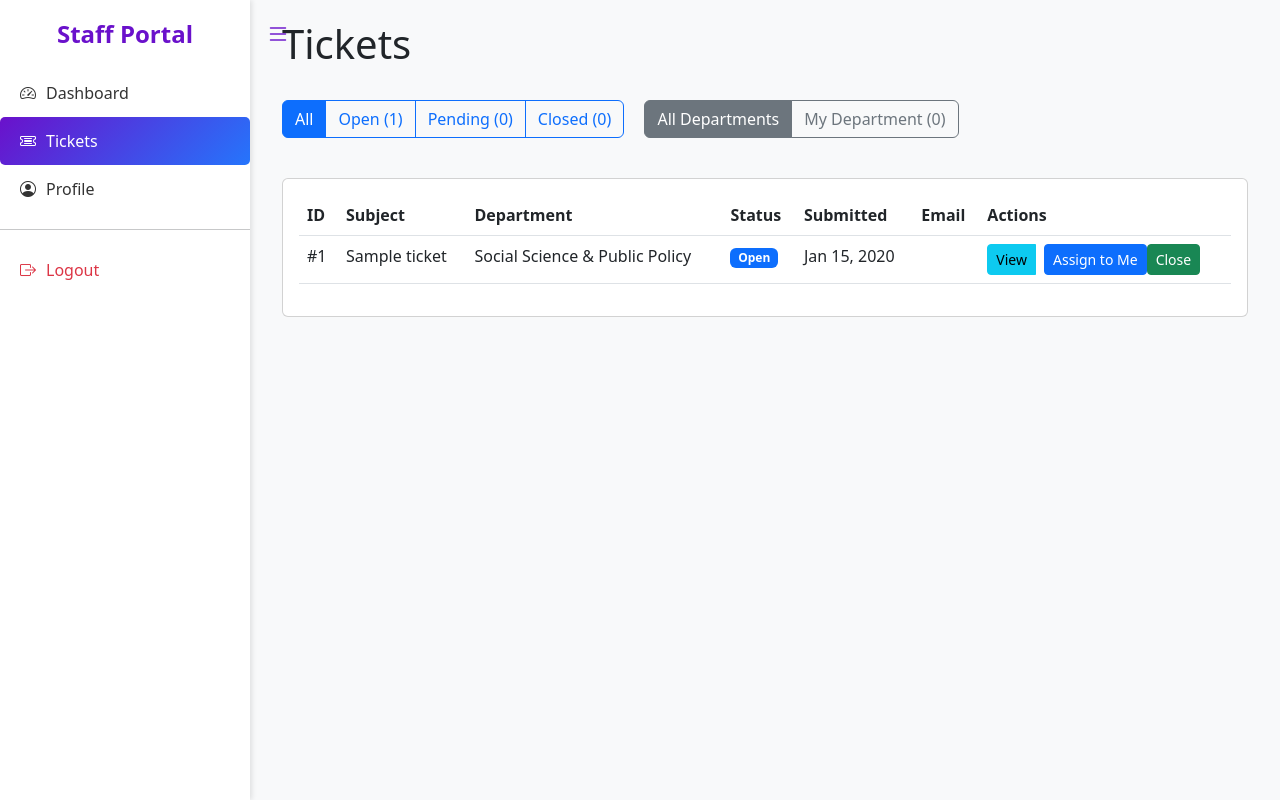
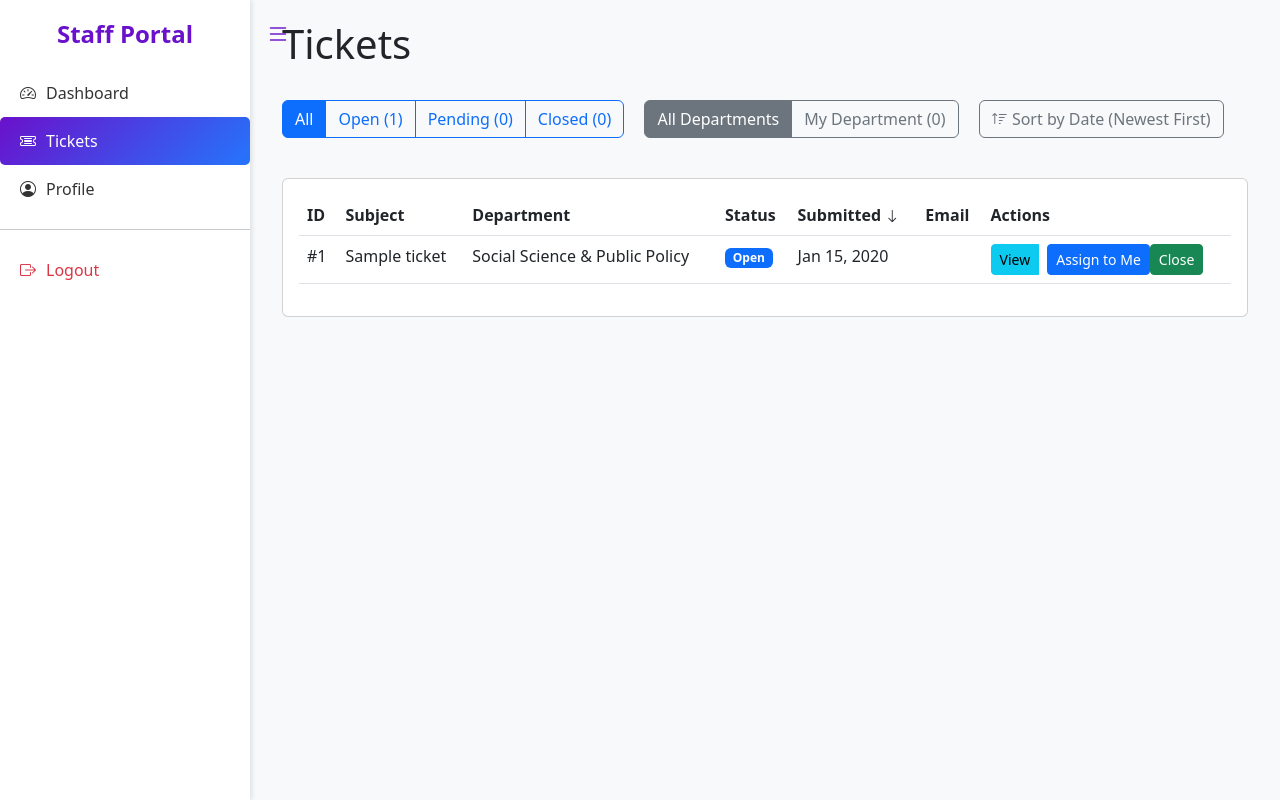
Before and after one commit to doo78/ticketing-system, a Django app: page /staff/tickets/ in a window 1280 px wide. Run offline with Django 5.2, Linux system fonts and the light colour scheme; a user stored in the database is signed in; tables that the repository leaves empty hold one stand-in row (values such as "Sample post").

Commit message:
Update Staff Ticket List

```diff
--- /dev/null
+++ b/ticket/templates/staff/_close_ticket_modal.html
@@ -0,0 +1,43 @@
+<!-- Close Ticket Confirmation Modal -->
+<div class="modal fade" id="closeTicketModal" tabindex="-1" aria-labelledby="closeTicketModalLabel" aria-hidden="true">
+    <div class="modal-dialog modal-dialog-centered">
+        <div class="modal-content">
+            <div class="modal-header">
+                <h5 class="modal-title" id="closeTicketModalLabel">
+                    <i class="bi bi-exclamation-triangle-fill text-warning me-2"></i>
+                    Close Ticket Confirmation
+                </h5>
+                <button type="button" class="btn-close" data-bs-dismiss="modal" aria-label="Close"></button>
+            </div>
+            <div class="modal-body">
+                <!-- This content will be dynamically set based on whether there are messages -->
+                <div id="noMessagesWarning" class="d-none">
+                    <div class="alert alert-warning">
+                        <i class="bi bi-exclamation-circle-fill me-2"></i>
+                        <strong>Warning:</strong> This ticket has no responses.
+                    </div>
+                    <p class="text-muted mb-0">
+                        Are you sure you want to close this ticket without responding to the student?
+                        This may affect the quality of service metrics.
+                    </p>
+                </div>
+                <div id="hasMessagesConfirm" class="d-none">
+                    <p class="mb-0">
+                        Are you sure you want to close this ticket?
+                        This action cannot be undone.
+                    </p>
+                </div>
+            </div>
+            <div class="modal-footer">
+                <button type="button" class="btn btn-secondary" data-bs-dismiss="modal">
+                    <i class="bi bi-x-circle me-1"></i>
+                    Cancel
+                </button>
+                <button type="button" class="btn btn-success" id="confirmCloseTicket">
+                    <i class="bi bi-check-circle me-1"></i>
+                    Close Ticket
+                </button>
+            </div>
+        </div>
+    </div>
+</div>
--- a/ticket/templates/staff/staff_ticket_list.html
+++ b/ticket/templates/staff/staff_ticket_list.html
@@ -13,29 +13,38 @@
         <div class="col">
             <!-- Ticket Status Filter -->
             <div class="btn-group mb-3 me-3" role="group" aria-label="Ticket status filter">
-                <a href="?status=all{% if department_filter != 'all' %}&department_filter={{ department_filter }}{% endif %}" class="btn btn-outline-primary {% if status == 'all' %}active{% endif %}">
+                <a href="?status=all{% if department_filter != 'all' %}&department_filter={{ department_filter }}{% endif %}{% if sort_order != 'desc' %}&sort_order={{ sort_order }}{% endif %}" class="btn btn-outline-primary {% if status == 'all' %}active{% endif %}">
                     All
                 </a>
-                <a href="?status=open{% if department_filter != 'all' %}&department_filter={{ department_filter }}{% endif %}" class="btn btn-outline-primary {% if status == 'open' %}active{% endif %}">
+                <a href="?status=open{% if department_filter != 'all' %}&department_filter={{ department_filter }}{% endif %}{% if sort_order != 'desc' %}&sort_order={{ sort_order }}{% endif %}" class="btn btn-outline-primary {% if status == 'open' %}active{% endif %}">
                     Open ({{ open_count }})
                 </a>
-                <a href="?status=pending{% if department_filter != 'all' %}&department_filter={{ department_filter }}{% endif %}" class="btn btn-outline-primary {% if status == 'pending' %}active{% endif %}">
+                <a href="?status=pending{% if department_filter != 'all' %}&department_filter={{ department_filter }}{% endif %}{% if sort_order != 'desc' %}&sort_order={{ sort_order }}{% endif %}" class="btn btn-outline-primary {% if status == 'pending' %}active{% endif %}">
                     Pending ({{ pending_count }})
                 </a>
-                <a href="?status=closed{% if department_filter != 'all' %}&department_filter={{ department_filter }}{% endif %}" class="btn btn-outline-primary {% if status == 'closed' %}active{% endif %}">
+                <a href="?status=closed{% if department_filter != 'all' %}&department_filter={{ department_filter }}{% endif %}{% if sort_order != 'desc' %}&sort_order={{ sort_order }}{% endif %}" class="btn btn-outline-primary {% if status == 'closed' %}active{% endif %}">
                     Closed ({{ closed_count }})
                 </a>
             </div>
 
             <!-- Department Filter -->
-            <div class="btn-group mb-3" role="group" aria-label="Department filter">
-                <a href="?department_filter=all{% if status != 'all' %}&status={{ status }}{% endif %}"
+            <div class="btn-group mb-3 me-3" role="group" aria-label="Department filter">
+                <a href="?department_filter=all{% if status != 'all' %}&status={{ status }}{% endif %}{% if sort_order != 'desc' %}&sort_order={{ sort_order }}{% endif %}"
                    class="btn btn-outline-secondary {% if department_filter == 'all' %}active{% endif %}">
                     All Departments
                 </a>
-                <a href="?department_filter=mine{% if status != 'all' %}&status={{ status }}{% endif %}"
+                <a href="?department_filter=mine{% if status != 'all' %}&status={{ status }}{% endif %}{% if sort_order != 'desc' %}&sort_order={{ sort_order }}{% endif %}"
                    class="btn btn-outline-secondary {% if department_filter == 'mine' %}active{% endif %}">
                     My Department ({{ my_department_count }})
+                </a>
+            </div>
+
+            <!-- Sort Order Filter -->
+            <div class="btn-group mb-3" role="group" aria-label="Sort order">
+                <a href="?{% if status != 'all' %}status={{ status }}&{% endif %}{% if department_filter != 'all' %}department_filter={{ department_filter }}&{% endif %}sort_order={% if sort_order == 'asc' %}desc{% else %}asc{% endif %}"
+                   class="btn btn-outline-secondary">
+                    <i class="bi {% if sort_order == 'asc' %}bi-sort-down{% else %}bi-sort-up{% endif %}"></i>
+                    Sort by Date {% if sort_order == 'asc' %}(Oldest First){% else %}(Newest First){% endif %}
                 </a>
             </div>
         </div>
@@ -51,7 +60,10 @@
                         <th>Subject</th>
                         <th>Department</th>
                         <th>Status</th>
-                        <th>Submitted</th>
+                        <th>
+                            Submitted
+                            <i class="bi {% if sort_order == 'asc' %}bi-arrow-up{% else %}bi-arrow-down{% endif %} small"></i>
+                        </th>
                         <th>Email</th>
                         {% if status == 'closed' %}
                         <th>Rating</th>
@@ -100,6 +112,7 @@
                                     <!-- Add hidden inputs to preserve filter state -->
                                     <input type="hidden" name="status_filter" value="{{ status }}">
                                     <input type="hidden" name="department_filter" value="{{ department_filter }}">
+                                    <input type="hidden" name="sort_order" value="{{ sort_order }}">
                                     <button type="submit" name="action" value="assign" class="btn btn-sm btn-primary">
                                         Assign to Me
                                     </button>
@@ -107,12 +120,14 @@
                                 {% endif %}
 
                                 {% if ticket.status != 'closed' and ticket.assigned_staff == request.user.staff %}
-                                <form method="post" action="{% url 'manage_ticket' ticket.id %}" class="d-inline">
+                                <form method="post" action="{% url 'manage_ticket' ticket.id %}" class="d-inline close-ticket-form">
                                     {% csrf_token %}
                                     <!-- Add hidden inputs to preserve filter state -->
                                     <input type="hidden" name="status_filter" value="{{ status }}">
                                     <input type="hidden" name="department_filter" value="{{ department_filter }}">
-                                    <button type="submit" name="action" value="close" class="btn btn-sm btn-success">
+                                    <input type="hidden" name="sort_order" value="{{ sort_order }}">
+                                    <input type="hidden" name="has_messages" value="{% if ticket.messages.all %}True{% else %}False{% endif %}">
+                                    <button type="submit" name="action" value="close" class="btn btn-sm btn-success close-ticket-btn">
                                         Close
                                     </button>
                                 </form>
@@ -130,4 +145,48 @@
         </div>
     </div>
 </div>
+
+{% include 'staff/_close_ticket_modal.html' %}
+
+<!-- Add JavaScript directly here -->
+<script>
+document.addEventListener('DOMContentLoaded', function() {
+    const closeForms = document.querySelectorAll('.close-ticket-form');
+    const modal = new bootstrap.Modal(document.getElementById('closeTicketModal'));
+    let currentForm = null;
+
+    closeForms.forEach(form => {
+        form.addEventListener('submit', function(e) {
+            e.preventDefault();
+            currentForm = form;
+
+            const hasMessages = form.querySelector('input[name="has_messages"]').value === 'True';
+            const noMessagesWarning = document.getElementById('noMessagesWarning');
+            const hasMessagesConfirm = document.getElementById('hasMessagesConfirm');
+
+            // Show/hide appropriate message
+            noMessagesWarning.classList.toggle('d-none', hasMessages);
+            hasMessagesConfirm.classList.toggle('d-none', !hasMessages);
+
+            // Show the modal
+            modal.show();
+        });
+    });
+
+    // Handle confirm button click
+    document.getElementById('confirmCloseTicket').addEventListener('click', function() {
+        if (currentForm) {
+            // Create a hidden input for the action
+            const actionInput = document.createElement('input');
+            actionInput.type = 'hidden';
+            actionInput.name = 'action';
+            actionInput.value = 'close';
+            currentForm.appendChild(actionInput);
+
+            modal.hide();
+            currentForm.submit();
+        }
+    });
+});
+</script>
 {% endblock %}
--- a/ticket/views.py
+++ b/ticket/views.py
@@ -324,14 +324,23 @@ class DashboardView(LoginRequiredMixin, View):
         student = request.user.student
         name = request.user.preferred_name if request.user.preferred_name else request.user.first_name
 
+        # Get sort order parameter
+        sort_order = request.GET.get('sort_order', 'desc')  # Default to descending (newest first)
+
+        # Determine the Django ORM ordering parameter based on sort_order
+        order_by_param = '-date_submitted' if sort_order == 'desc' else 'date_submitted'
+
         # Get tickets by status
-        open_tickets = Ticket.objects.filter(student=student, status='open').order_by('-date_submitted')
-        pending_tickets = Ticket.objects.filter(student=student, status='pending').order_by('-date_submitted')
-        closed_tickets = Ticket.objects.filter(student=student, status='closed').order_by('-date_submitted')
+        open_tickets = Ticket.objects.filter(student=student, status='open').order_by(order_by_param)
+        pending_tickets = Ticket.objects.filter(student=student, status='pending').order_by(order_by_param)
+        closed_tickets = Ticket.objects.filter(student=student, status='closed').order_by(order_by_param)
 
         # For display purposes, we show both open and pending tickets in the active section
         active_tickets = list(open_tickets) + list(pending_tickets)
-        active_tickets.sort(key=lambda x: x.date_submitted, reverse=True)
+        if sort_order == 'desc':
+            active_tickets.sort(key=lambda x: x.date_submitted, reverse=True)
+        else:
+            active_tickets.sort(key=lambda x: x.date_submitted)
 
         context = {
             'student_name': name,
@@ -339,6 +348,7 @@ class DashboardView(LoginRequiredMixin, View):
             'pending_tickets': pending_tickets,  # Only pending tickets
             'closed_tickets': closed_tickets,  # Only closed tickets
             'active_tickets': active_tickets,  # Combined open and pending tickets for display
+            'sort_order': sort_order,
         }
         return render(request, 'student/dashboard.html', context)
 
@@ -364,14 +374,23 @@ def student_dashboard(request):
     if not hasattr(request.user, 'student'):
         return redirect('home')
 
+    # Get sort order parameter
+    sort_order = request.GET.get('sort_order', 'desc')  # Default to descending (newest first)
+
+    # Determine the Django ORM ordering parameter based on sort_order
+    order_by_param = '-date_submitted' if sort_order == 'desc' else 'date_submitted'
+
     # Get tickets by status
-    open_tickets = Ticket.objects.filter(student=request.user.student, status='open').order_by('-date_submitted')
-    pending_tickets = Ticket.objects.filter(student=request.user.student, status='pending').order_by('-date_submitted')
-    closed_tickets = Ticket.objects.filter(student=request.user.student, status='closed').order_by('-date_submitted')
+    open_tickets = Ticket.objects.filter(student=request.user.student, status='open').order_by(order_by_param)
+    pending_tickets = Ticket.objects.filter(student=request.user.student, status='pending').order_by(order_by_param)
+    closed_tickets = Ticket.objects.filter(student=request.user.student, status='closed').order_by(order_by_param)
 
     # For display purposes, we show both open and pending tickets in the active section
     active_tickets = list(open_tickets) + list(pending_tickets)
-    active_tickets.sort(key=lambda x: x.date_submitted, reverse=True)
+    if sort_order == 'desc':
+        active_tickets.sort(key=lambda x: x.date_submitted, reverse=True)
+    else:
+        active_tickets.sort(key=lambda x: x.date_submitted)
 
     context = {
         'student_name': request.user.preferred_name or request.user.first_name,
@@ -379,6 +398,7 @@ def student_dashboard(request):
         'pending_tickets': pending_tickets,  # Only pending tickets
         'closed_tickets': closed_tickets,  # Only closed tickets
         'active_tickets': active_tickets,  # Combined open and pending tickets for display
+        'sort_order': sort_order,
     }
     return render(request, 'student/dashboard.html', context)
 
@@ -395,6 +415,7 @@ class ManageTicketView(LoginRequiredMixin, StaffRequiredMixin, View):
         # Get the current filter parameters to preserve them after redirect
         status_filter = request.POST.get('status_filter', 'all')
         department_filter = request.POST.get('department_filter', 'all')
+        sort_order = request.POST.get('sort_order', 'desc')
 
         if action == 'assign':
             ticket.assigned_staff = request.user.staff
@@ -428,6 +449,9 @@ class ManageTicketView(LoginRequiredMixin, StaffRequiredMixin, View):
         if department_filter != 'all':
             params.append(f'department_filter={department_filter}')
 
+        if sort_order != 'desc':
+            params.append(f'sort_order={sort_order}')
+
         if params:
             redirect_url += '?' + '&'.join(params)
 
@@ -438,6 +462,7 @@ class StaffTicketListView(LoginRequiredMixin, StaffRequiredMixin, View):
     def get(self, request):
         status = request.GET.get('status', 'all')
         department_filter = request.GET.get('department_filter', 'all')
+        sort_order = request.GET.get('sort_order', 'desc')  # Default to descending (newest first)
 
         tickets = Ticket.objects.all()
 
@@ -450,11 +475,18 @@ class StaffTicketListView(LoginRequiredMixin, StaffRequiredMixin, View):
         if status != 'all':
             tickets = tickets.filter(status=status)
 
+        # Apply sorting based on sort_order parameter
+        if sort_order == 'asc':
+            tickets = tickets.order_by('date_submitted')
+        else:
+            tickets = tickets.order_by('-date_submitted')
+
         # Get counts for the filter buttons
         context = {
             'tickets': tickets,
             'status': status,
             'department_filter': department_filter,
+            'sort_order': sort_order,  # Pass the current sort order to the template
             'open_count': Ticket.objects.filter(status='open').count(),
             'pending_count': Ticket.objects.filter(status='pending').count(),
             'closed_count': Ticket.objects.filter(status='closed').count(),
```
Also changed, not shown: ticket/templates/student/dashboard.html (+20 -4 lines), ticket/migrations/0018_alter_ticket_expiration_date.py (added).
